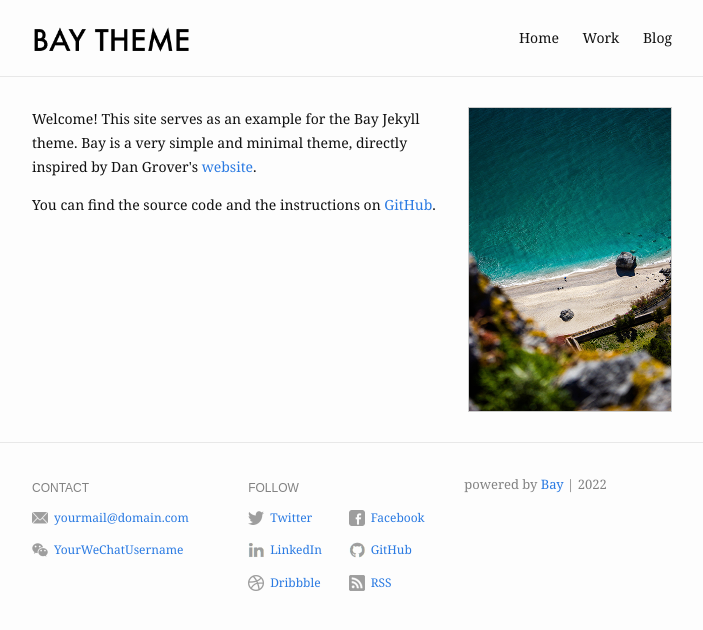
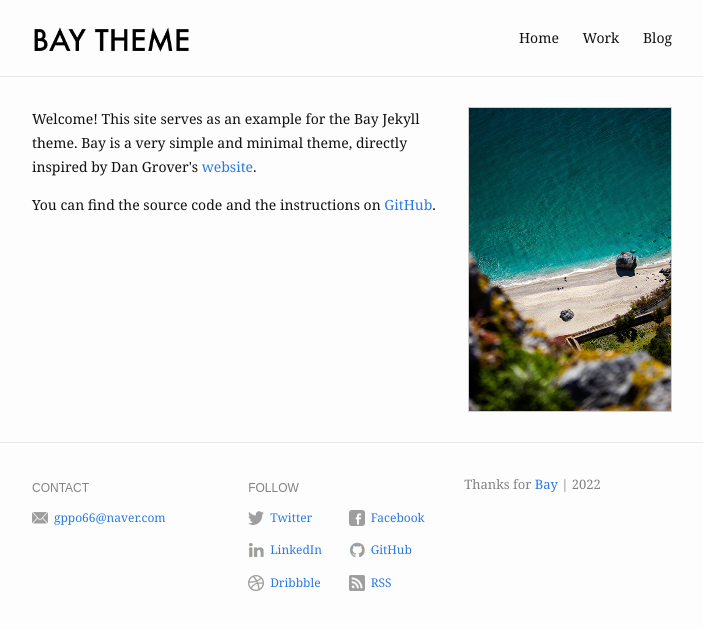
Before and after one commit to gppo66/gppo66.github.io, a Jekyll site: the page built from index.md, in a window 1280 px wide. Shown: the top 630 px of the page, without its empty margins (288-991 px from the left). Built offline with Jekyll 4.4.1, drawn with Linux system fonts in a browser that asks for light colours.

Commit message:
edit little comments

```diff
--- a/_config.yml
+++ b/_config.yml
@@ -3,62 +3,60 @@
 
 title: Jellog
 description: >- # this means to ignore newlines until "baseurl:"
-    This is JellyBear's Life Blog
+  This is JellyBear's Life Blog
 baseurl: "" # the subpath of the site
 url: "https://gppo66.github.io" # the base hostname & protocol for the site
 og_image: /assets/img/profile-pic.jpg
 google_analytics:
 
 header:
-    pages:
-        - name: Home
-          slug: /
-        - name: Work
-        - name: Blog
+  pages:
+    - name: Home
+      slug: /
+    - name: Work
+    - name: Blog
 
 footer:
-    show_powered_by: true
-    contact:
-        - name: Email
-          value: yourmail@domain.com
-          link: mailto:yourmail@domain.com
-        - name: WeChat
-          value: YourWeChatUsername
-          link: "#"
-    follow:
-        - name: Twitter
-          link: http://twitter.com/YourTwitterUsername
-          username: "@YourTwitterUsername"
-        - name: Facebook
-          link: http://facebook.com/YourFacebookUsername
-        - name: LinkedIn
-          link: http://linkedin.com/in/YourLinkedInUsername
-        - name: GitHub
-          link: http://github.com/YourGitHubUsername
-        - name: Dribbble
-          link: https://dribbble.com/YourDribbbleUsername
-        - name: RSS
-          link: /feed.xml
+  show_powered_by: true
+  contact:
+    - name: Email
+      value: gppo66@naver.com
+      link: mailto:gppo66@naver.com
+
+  follow:
+    - name: Twitter
+      link: http://twitter.com/YourTwitterUsername
+      username: "@YourTwitterUsername"
+    - name: Facebook
+      link: http://facebook.com/YourFacebookUsername
+    - name: LinkedIn
+      link: http://linkedin.com/in/YourLinkedInUsername
+    - name: GitHub
+      link: http://github.com/YourGitHubUsername
+    - name: Dribbble
+      link: https://dribbble.com/YourDribbbleUsername
+    - name: RSS
+      link: /feed.xml
 
 # Build settings
 markdown: kramdown
 sass:
-    style: :compressed
+  style: :compressed
 plugins:
-    - jekyll-feed
+  - jekyll-feed
 
 # Excluded items
 exclude:
-    - .sass-cache/
-    - .jekyll-cache/
-    - feed.xml
-    - gemfiles/
-    - Gemfile
-    - Gemfile.lock
-    - vendor/bundle/
-    - vendor/cache/
-    - vendor/gems/
-    - vendor/ruby/
+  - .sass-cache/
+  - .jekyll-cache/
+  - feed.xml
+  - gemfiles/
+  - Gemfile
+  - Gemfile.lock
+  - vendor/bundle/
+  - vendor/cache/
+  - vendor/gems/
+  - vendor/ruby/
 
 # Used for defeating caching
 version: 1
--- a/_includes/footer.html
+++ b/_includes/footer.html
@@ -7,18 +7,19 @@
         <div class="social-links">
           {% for contact in site.footer.contact %}
           <div class="social-link contact-links">
-
-              {% assign contact_icon_path = "/assets/img/icons/" | append: contact.name | downcase | append: ".png" | absolute_url %}
+            {% assign contact_icon_path = "/assets/img/icons/" | append:
+            contact.name | downcase | append: ".png" | absolute_url %}
             <img
               src="{{ contact_icon_path }}"
               alt="{{ contact.name | downcase }}"
             />
-              <a href="{{ contact.link }}" id="{{ contact.name | downcase }}-link">
-                {% if contact.value and contact.value != "" and contact.value != nil %}
-                  {{ contact.value }}
-                {% else %}
-                  {{ contact.name }}
-                {% endif %}
+            <a
+              href="{{ contact.link }}"
+              id="{{ contact.name | downcase }}-link"
+            >
+              {% if contact.value and contact.value != "" and contact.value !=
+              nil %} {{ contact.value }} {% else %} {{ contact.name }} {% endif
+              %}
             </a>
           </div>
 
@@ -32,18 +33,15 @@
         <div class="social-links follow-links">
           {% for follow in site.footer.follow %}
           <div class="social-link">
-
-              {% assign follow_icon_path = "/assets/img/icons/" | append: follow.name | downcase | append: ".png" | absolute_url %}
+            {% assign follow_icon_path = "/assets/img/icons/" | append:
+            follow.name | downcase | append: ".png" | absolute_url %}
             <img
               src="{{ follow_icon_path }}"
               alt="{{ follow.name | downcase }}"
             />
             <a href="{{ follow.link }}">
-                {% if follow.value and follow.value != "" and follow.value != nil %}
-                  {{ follow.value }}
-                {% else %}
-                  {{ follow.name }}
-                {% endif %}
+              {% if follow.value and follow.value != "" and follow.value != nil
+              %} {{ follow.value }} {% else %} {{ follow.name }} {% endif %}
             </a>
           </div>
 
@@ -54,7 +52,8 @@
       {% if site.footer.show_powered_by == true %}
       <div class="footer-col footer-col-3 powered-by">
         <p>
-            powered by <a href="https://github.com/eliottvincent/bay">Bay</a> | {{ 'now' | date: "%Y" }}
+          Thanks for <a href="https://github.com/eliottvincent/bay">Bay</a> | {{
+          'now' | date: "%Y" }}
         </p>
       </div>
       {% endif %}
```
Also changed, not shown: Gemfile.lock, 7 other files. Lines whose indentation alone changed are shown as unchanged.
